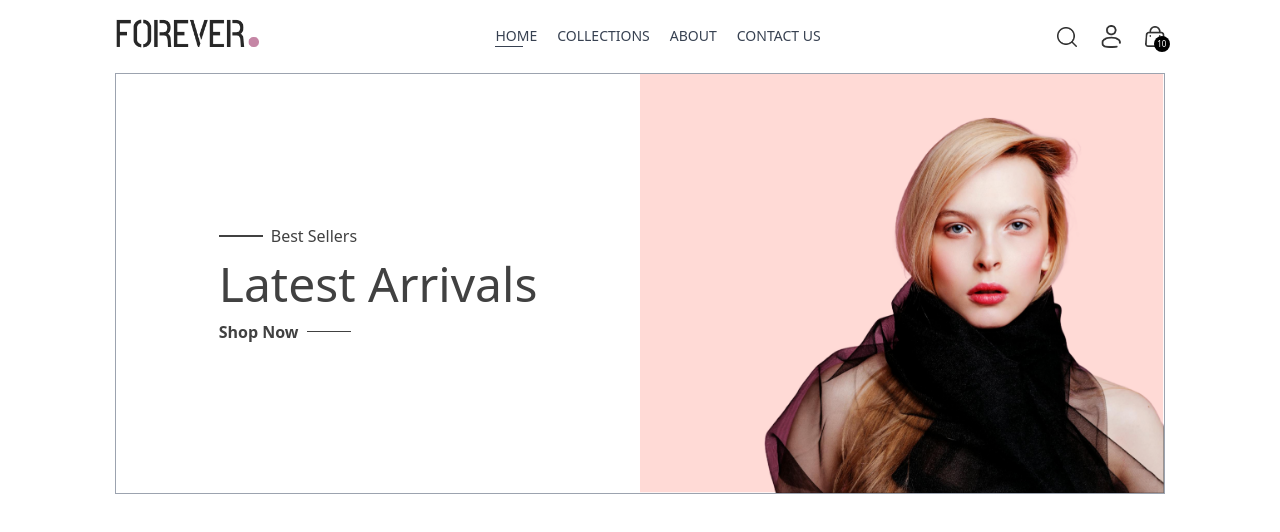
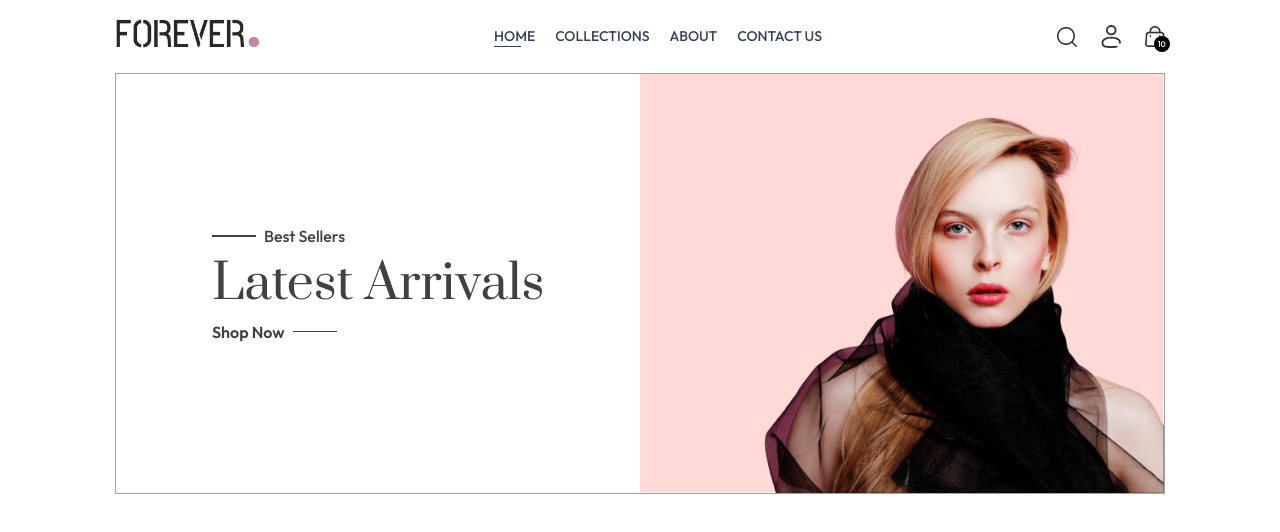
Before and after one commit to nbhanu220904/eCommerce-web-store, a React (Vite) app: page / in a window 1280 px wide. Shown: the top 532 px of the page. Built offline with nearby package versions, Linux system fonts and the light colour scheme.

Commit message:
3nd Commit

```diff
--- a/src/components/Hero.jsx
+++ b/src/components/Hero.jsx
@@ -10,7 +10,7 @@
             <p className="w-8 md:w-11 h-[2px] bg-[#414141]"></p>
             <p className="font-medium text-sm md:text-base">Best Sellers</p>
           </div>
-          <h1 className="text-3xl sm:py-3 lg:text-5xl leading-relaxed">
+          <h1 className="prata-regular text-3xl sm:py-3 lg:text-5xl leading-relaxed">
             Latest Arrivals
           </h1>
           <div className="flex items-center gap-2">
--- a/src/index.css
+++ b/src/index.css
@@ -1,3 +1,5 @@
+@import url("https://fonts.googleapis.com/css2?family=Outfit:wght@100..900&family=Prata&display=swap");
+
 @tailwind base;
 @tailwind components;
 @tailwind utilities;
@@ -5,3 +7,13 @@
 a.active hr {
   display: block;
 }
+
+* {
+  font-family: Outfit;
+}
+
+.prata-regular {
+  font-family: "Prata", serif;
+  font-weight: 400;
+  font-style: normal;
+}
```
